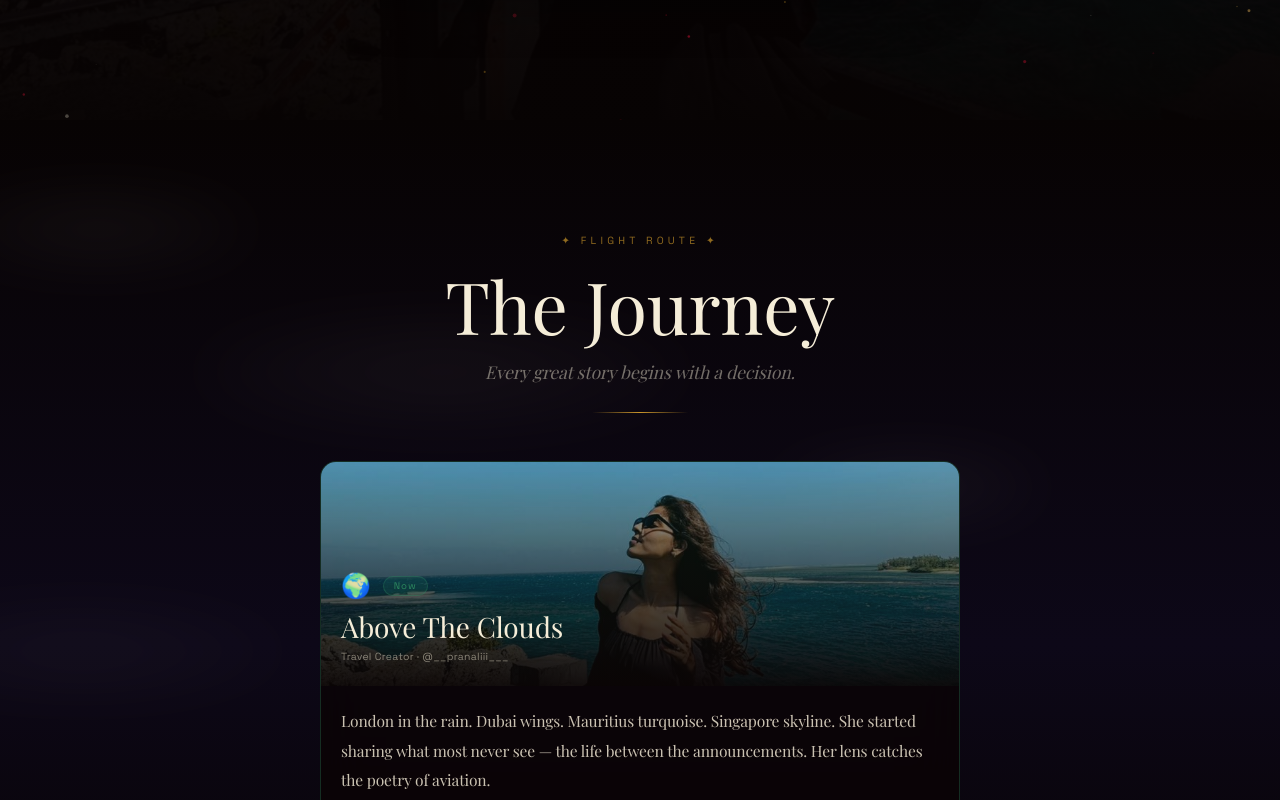
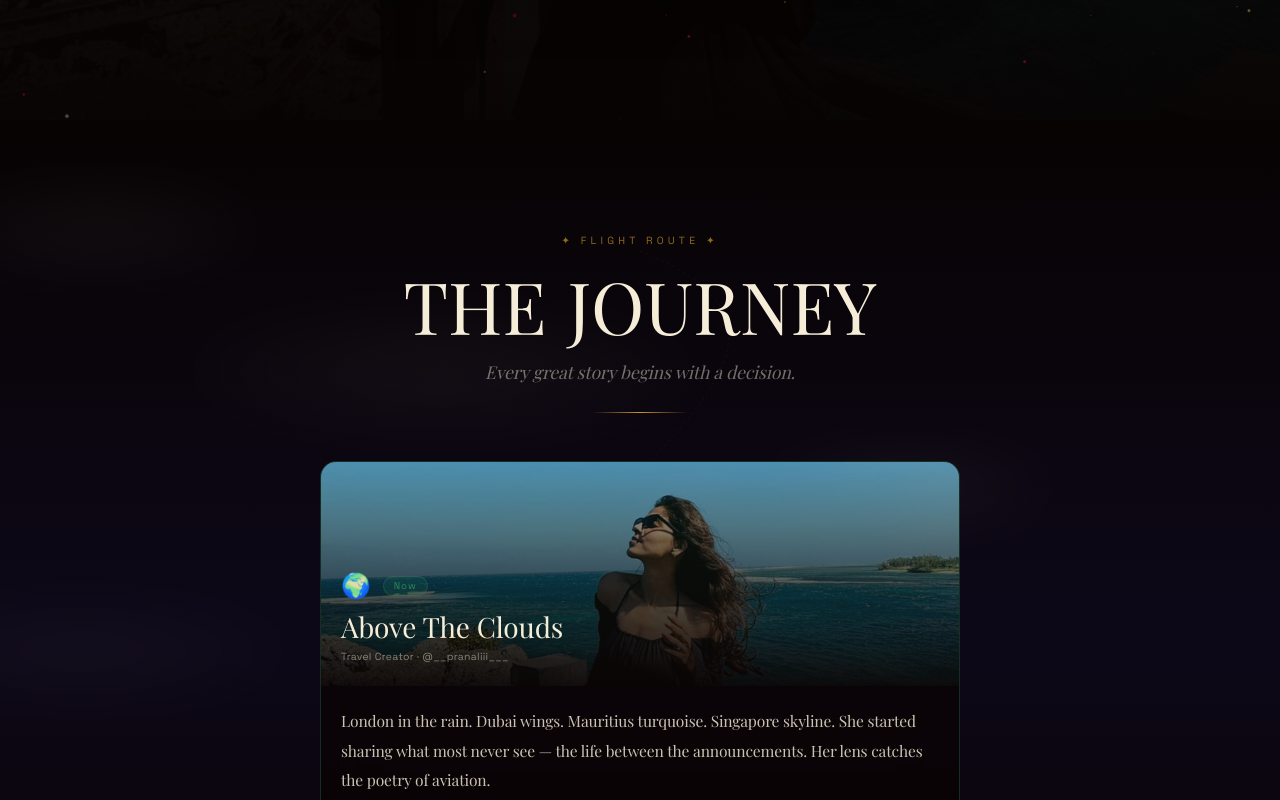
Before and after one commit to sagarc-dev/pranali.life, a Next.js app: page / in a window 1280 px wide. Shown: the part 680-1480 px from the top of the page. Built offline with nearby package versions, Linux system fonts and the light colour scheme; a web font is replaced by a local one.

Commit message:
animation

```diff
--- a/src/app/layout.tsx
+++ b/src/app/layout.tsx
@@ -1,5 +1,7 @@
 import type { Metadata } from "next";
+import { Playfair_Display, DM_Sans, Space_Grotesk } from "next/font/google";
 import "./globals.css";
+import CustomCursor from "@/components/shared/CustomCursor";
 
 export const metadata: Metadata = {
   title: "Pranali Chahande — Journey Through the Skies | Air India Cabin Crew",
@@ -49,7 +51,10 @@ export default function RootLayout({
           rel="stylesheet"
         />
       </head>
-      <body>{children}</body>
+      <body>
+        <CustomCursor />
+        {children}
+      </body>
     </html>
   );
 }
--- a/src/components/announcements/CabinAnnouncements.tsx
+++ b/src/components/announcements/CabinAnnouncements.tsx
@@ -2,6 +2,7 @@
 import { useRef } from "react";
 import { motion, useInView } from "framer-motion";
 import { ANNOUNCEMENTS } from "@/lib/constants";
+import ScrambleText from "@/components/shared/ScrambleText";
 
 function PACard({ item, index }: { item: (typeof ANNOUNCEMENTS)[0]; index: number }) {
   const ref = useRef<HTMLDivElement>(null);
@@ -185,12 +186,12 @@ export default function CabinAnnouncements() {
             transition={{ duration: 1, delay: 0.2, ease: [0.16, 1, 0.3, 1] }}
             className="font-serif font-light"
             style={{
-              fontSize: "clamp(2rem, 9vw, 3.5rem)",
+              fontSize: "clamp(2.2rem, 9vw, 4.5rem)",
               color: "#F5EDD8",
               textAlign: "center",
             }}
           >
-            Ladies &amp; Gentlemen,
+            <ScrambleText text="Ladies & Gentlemen," />
           </motion.h2>
 
           <motion.p
--- a/src/components/entertainment/InFlightEntertainment.tsx
+++ b/src/components/entertainment/InFlightEntertainment.tsx
@@ -2,6 +2,7 @@
 import { useState, useRef } from "react";
 import { motion, useInView } from "framer-motion";
 import Image from "next/image";
+import ScrambleText from "@/components/shared/ScrambleText";
 import { IFE_CATEGORIES, IFE_CONTENT } from "@/lib/constants";
 
 function IFECard({ item, index }: { item: (typeof IFE_CONTENT)[0]; index: number }) {
@@ -193,7 +194,7 @@ export default function InFlightEntertainment() {
               lineHeight: 1.15,
             }}
           >
-            Content &amp; Stories
+            <ScrambleText text="Content & Stories" />
           </motion.h2>
           <motion.p
             initial={{ opacity: 0 }}
--- a/src/components/intro/AirportIntro.tsx
+++ b/src/components/intro/AirportIntro.tsx
@@ -4,49 +4,8 @@ import { motion, AnimatePresence } from "framer-motion";
 import Image from "next/image";
 import ParticleField from "@/components/shared/ParticleField";
 import CloudLayer from "@/components/shared/CloudLayer";
+import { FlipChar } from "@/components/shared/ScrambleText";
 import { SITE } from "@/lib/constants";
-
-// Animated flip-board style character
-function FlipChar({ char, delay }: { char: string; delay: number }) {
-  const [current, setCurrent] = useState("_");
-  const chars = "ABCDEFGHIJKLMNOPQRSTUVWXYZ0123456789 -:".split("");
-
-  useEffect(() => {
-    let count = 0;
-    const target = char.toUpperCase();
-    const maxFlips = 8;
-
-    const timer = setTimeout(() => {
-      const interval = setInterval(() => {
-        if (count >= maxFlips) {
-          setCurrent(target);
-          clearInterval(interval);
-          return;
-        }
-        setCurrent(chars[Math.floor(Math.random() * chars.length)]);
-        count++;
-      }, 60);
-      return () => clearInterval(interval);
-    }, delay);
-
-    return () => clearTimeout(timer);
-  // eslint-disable-next-line react-hooks/exhaustive-deps
-  }, [char, delay]);
-
-  return (
-    <span
-      className="font-mono inline-block"
-      style={{
-        color: current === char.toUpperCase() ? "#F0C060" : "rgba(240,192,96,0.5)",
-        transition: "color 0.1s",
-        minWidth: char === " " ? "0.5em" : "0.7em",
-      }}
-    >
-      {current}
-    </span>
-  );
-}
-
 function DepartureBoard() {
   const rows = [
     { flight: "AI-271", destination: "DREAMS", time: "NOW", status: "BOARDING", statusColor: "#C9952A" },
--- a/src/components/life/LifeAboveClouds.tsx
+++ b/src/components/life/LifeAboveClouds.tsx
@@ -3,6 +3,7 @@ import { useRef } from "react";
 import { motion, useInView } from "framer-motion";
 import Image from "next/image";
 import CloudLayer from "@/components/shared/CloudLayer";
+import ScrambleText from "@/components/shared/ScrambleText";
 import { CABIN_REALITIES } from "@/lib/constants";
 
 function RealityCard({ item, index }: { item: (typeof CABIN_REALITIES)[0]; index: number }) {
@@ -143,7 +144,7 @@ export default function LifeAboveClouds() {
               marginBottom: "1rem",
             }}
           >
-            Beyond the Uniform
+            <ScrambleText text="Beyond the Uniform" />
           </motion.h2>
 
           <motion.p
--- a/src/components/passport/PassportMemories.tsx
+++ b/src/components/passport/PassportMemories.tsx
@@ -2,6 +2,7 @@
 import { useState, useRef } from "react";
 import { motion, AnimatePresence, useInView } from "framer-motion";
 import Image from "next/image";
+import ScrambleText from "@/components/shared/ScrambleText";
 import { PASSPORT_STAMPS } from "@/lib/constants";
 
 type Stamp = (typeof PASSPORT_STAMPS)[0];
@@ -170,7 +171,7 @@ export default function PassportMemories() {
               lineHeight: 1.15,
             }}
           >
-            Cities &amp; Stories
+            <ScrambleText text="Cities & Stories" />
           </motion.h2>
           <motion.p
             initial={{ opacity: 0 }}
--- /dev/null
+++ b/src/components/shared/CustomCursor.tsx
@@ -0,0 +1,130 @@
+"use client";
+import { useEffect, useState } from "react";
+import { motion, useMotionValue, useSpring } from "framer-motion";
+
+export default function CustomCursor() {
+  const [isVisible, setIsVisible] = useState(false);
+  const [cursorType, setCursorType] = useState<"default" | "hover" | "image">("default");
+
+  const mouseX = useMotionValue(0);
+  const mouseY = useMotionValue(0);
+
+  // Smooth springs for cursor position
+  const springConfig = { damping: 25, stiffness: 300, mass: 0.5 };
+  const cursorX = useSpring(mouseX, springConfig);
+  const cursorY = useSpring(mouseY, springConfig);
+
+  useEffect(() => {
+    // Only run on desktop/devices with fine pointer
+    if (window.matchMedia("(pointer: coarse)").matches) return;
+
+    const onMouseMove = (e: MouseEvent) => {
+      mouseX.set(e.clientX);
+      mouseY.set(e.clientY);
+      if (!isVisible) setIsVisible(true);
+    };
+
+    const onMouseLeave = () => setIsVisible(false);
+    const onMouseEnter = () => setIsVisible(true);
+
+    const onMouseOver = (e: MouseEvent) => {
+      const target = e.target as HTMLElement;
+      if (!target) return;
+
+      const isClickable =
+        target.closest("button") ||
+        target.closest("a") ||
+        target.closest(".stamp") ||
+        window.getComputedStyle(target).cursor === "pointer";
+
+      const isImage = target.tagName === "IMG" && !target.closest(".stamp");
+
+      if (isClickable) {
+        setCursorType("hover");
+      } else if (isImage) {
+        setCursorType("image");
+      } else {
+        setCursorType("default");
+      }
+    };
+
+    window.addEventListener("mousemove", onMouseMove);
+    document.addEventListener("mouseleave", onMouseLeave);
+    document.addEventListener("mouseenter", onMouseEnter);
+    document.addEventListener("mouseover", onMouseOver);
+
+    return () => {
+      window.removeEventListener("mousemove", onMouseMove);
+      document.removeEventListener("mouseleave", onMouseLeave);
+      document.removeEventListener("mouseenter", onMouseEnter);
+      document.removeEventListener("mouseover", onMouseOver);
+    };
+  // eslint-disable-next-line react-hooks/exhaustive-deps
+  }, []);
+
+  if (!isVisible) return null;
+
+  const variants = {
+    default: {
+      width: 12,
+      height: 12,
+      x: "-50%",
+      y: "-50%",
+      border: "1px solid #C9952A",
+      backgroundColor: "rgba(201,149,42,0.5)",
+      mixBlendMode: "normal" as any,
+    },
+    hover: {
+      width: 40,
+      height: 40,
+      x: "-50%",
+      y: "-50%",
+      border: "1px dashed rgba(201,149,42,0.8)",
+      backgroundColor: "rgba(201,149,42,0.1)",
+      mixBlendMode: "difference" as any,
+    },
+    image: {
+      width: 40,
+      height: 40,
+      x: "-50%",
+      y: "-50%",
+      border: "1px solid rgba(245,237,216,0.3)",
+      backgroundColor: "rgba(0,0,0,0.2)",
+      mixBlendMode: "normal" as any,
+    },
+  };
+
+  return (
+    <>
+      <style dangerouslySetInnerHTML={{ __html: `
+        @media (pointer: fine) {
+          * {
+            cursor: none !important;
+          }
+        }
+      `}} />
+      <motion.div
+        className="fixed top-0 left-0 rounded-full pointer-events-none z-[9999] flex items-center justify-center overflow-hidden"
+        style={{
+          x: cursorX,
+          y: cursorY,
+        }}
+        variants={variants}
+        animate={cursorType}
+        transition={{ type: "spring", stiffness: 300, damping: 25, mass: 0.5 }}
+      >
+        <motion.div
+          initial={{ opacity: 0, scale: 0 }}
+          animate={{
+            opacity: cursorType === "image" ? 1 : 0,
+            scale: cursorType === "image" ? 1 : 0,
+          }}
+          className="text-[10px]"
+          style={{ color: "#F5EDD8" }}
+        >
+          +
+        </motion.div>
+      </motion.div>
+    </>
+  );
+}
--- /dev/null
+++ b/src/components/shared/ScrambleText.tsx
@@ -0,0 +1,72 @@
+"use client";
+import { useEffect, useState, useRef } from "react";
+import { motion, useInView } from "framer-motion";
+
+// Individual animated flip-board style character
+export function FlipChar({ char, delay, onComplete }: { char: string; delay: number; onComplete?: () => void }) {
+  const [current, setCurrent] = useState("_");
+  // IATA codes and flight numbers typically use these characters
+  const chars = "ABCDEFGHIJKLMNOPQRSTUVWXYZ0123456789 -:".split("");
+  const isSpace = char === " ";
+
+  useEffect(() => {
+    if (isSpace) {
+      setCurrent(" ");
+      if (onComplete) onComplete();
+      return;
+    }
+
+    let count = 0;
+    const target = char.toUpperCase();
+    const maxFlips = 8; // Number of random chars before settling
+
+    const timer = setTimeout(() => {
+      const interval = setInterval(() => {
+        if (count >= maxFlips) {
+          setCurrent(target);
+          clearInterval(interval);
+          if (onComplete) onComplete();
+          return;
+        }
+        setCurrent(chars[Math.floor(Math.random() * chars.length)]);
+        count++;
+      }, 60);
+      return () => clearInterval(interval);
+    }, delay);
+
+    return () => clearTimeout(timer);
+  // eslint-disable-next-line react-hooks/exhaustive-deps
+  }, [char, delay, isSpace]);
+
+  return (
+    <span
+      className={current === char.toUpperCase() && !isSpace ? "opacity-100" : "opacity-70"}
+      style={{
+        display: "inline-block",
+        transition: "color 0.1s, opacity 0.1s",
+        minWidth: isSpace ? "0.3em" : "auto", // Narrower space to prevent gaps in normal words
+      }}
+    >
+      {current}
+    </span>
+  );
+}
+
+// Wrapper to scramble a whole word or sentence when it comes into view
+export default function ScrambleText({ text, className, style }: { text: string; className?: string; style?: React.CSSProperties }) {
+  const ref = useRef<HTMLSpanElement>(null);
+  const isInView = useInView(ref, { once: true, margin: "-10%" });
+
+  return (
+    <span ref={ref} className={className} style={style}>
+      {isInView ? (
+        text.split("").map((c, j) => (
+          <FlipChar key={j} char={c} delay={j * 40} /> // Faster delay for whole sentences
+        ))
+      ) : (
+        // Invisible placeholder to maintain layout before scroll
+        <span style={{ opacity: 0 }}>{text}</span>
+      )}
+    </span>
+  );
+}
--- a/src/components/timeline/FlightTimeline.tsx
+++ b/src/components/timeline/FlightTimeline.tsx
@@ -1,9 +1,10 @@
 "use client";
 import { useState, useRef } from "react";
-import { motion, AnimatePresence, useInView } from "framer-motion";
+import { motion, AnimatePresence, useInView, useScroll, useTransform } from "framer-motion";
 import Image from "next/image";
 import { JOURNEY_STOPS } from "@/lib/constants";
 import CloudLayer from "@/components/shared/CloudLayer";
+import ScrambleText from "@/components/shared/ScrambleText";
 
 type Stop = (typeof JOURNEY_STOPS)[0];
 
@@ -11,6 +12,14 @@ export default function FlightTimeline() {
   const [activeStop, setActiveStop] = useState<Stop | null>(JOURNEY_STOPS[0]);
   const sectionRef = useRef<HTMLElement>(null);
   const isInView = useInView(sectionRef, { once: true, margin: "-100px" });
+
+  const { scrollYProgress } = useScroll({
+    target: sectionRef,
+    offset: ["start center", "end center"],
+  });
+
+  const pathLength = useTransform(scrollYProgress, [0, 1], [0, 1]);
+  const planeY = useTransform(scrollYProgress, [0, 1], ["0%", "100%"]);
 
   return (
     <section
@@ -23,6 +32,63 @@ export default function FlightTimeline() {
       }}
     >
       <CloudLayer density="medium" />
+
+      {/* ── Background Animated Flight Path ── */}
+      <div
+        style={{
+          position: "absolute",
+          top: "15%",
+          bottom: "15%",
+          left: "10%",
+          width: "80%",
+          zIndex: 1,
+          pointerEvents: "none",
+          opacity: 0.15,
+        }}
+        className="hidden md:block"
+      >
+        <svg
+          viewBox="0 0 100 100"
+          preserveAspectRatio="none"
+          style={{ width: "100%", height: "100%", overflow: "visible" }}
+        >
+          {/* Base dashed path */}
+          <path
+            d="M 50 0 C 80 20, 20 50, 50 80 C 80 110, 50 150, 50 150"
+            fill="none"
+            stroke="#C9952A"
+            strokeWidth="0.5"
+            strokeDasharray="2 4"
+            vectorEffect="non-scaling-stroke"
+          />
+          {/* Animated solid path */}
+          <motion.path
+            d="M 50 0 C 80 20, 20 50, 50 80 C 80 110, 50 150, 50 150"
+            fill="none"
+            stroke="#C9952A"
+            strokeWidth="1.5"
+            vectorEffect="non-scaling-stroke"
+            style={{ pathLength }}
+          />
+        </svg>
+      </div>
+
+      {/* Airplane Icon Following Scroll (Approximate Vertical) */}
+      <motion.div
+        className="hidden md:flex absolute left-[50%] -translate-x-1/2 z-[2]"
+        style={{
+          top: "15%",
+          bottom: "15%",
+          y: planeY,
+          color: "#C9952A",
+          fontSize: "1.5rem",
+          textShadow: "0 0 20px rgba(201,149,42,0.5)",
+          rotate: 90, // point down
+          marginLeft: "-3rem", // visual offset to align with curve roughly
+        }}
+      >
+        ✈
+      </motion.div>
 
       {/* ── Header ── */}
       <div
@@ -67,7 +133,7 @@ export default function FlightTimeline() {
             textAlign: "center",
           }}
         >
-          The Journey
+          <ScrambleText text="The Journey" />
         </motion.h2>
 
         <motion.p
--- a/src/components/uniform/BehindTheUniform.tsx
+++ b/src/components/uniform/BehindTheUniform.tsx
@@ -1,6 +1,7 @@
 "use client";
 import { useRef } from "react";
 import { motion, useInView, useScroll, useTransform } from "framer-motion";
+import ScrambleText from "@/components/shared/ScrambleText";
 import { UNIFORM_LINES } from "@/lib/constants";
 
 function UniformLine({ item, index }: { item: (typeof UNIFORM_LINES)[0]; index: number }) {
@@ -158,7 +159,7 @@ export default function BehindTheUniform() {
           className="font-serif font-light"
           style={{ fontSize: "clamp(2.2rem, 9vw, 4.5rem)", color: "#F5EDD8", textAlign: "center" }}
         >
-          Her Story
+          <ScrambleText text="Her Story" />
         </motion.h2>
 
         <motion.p
```
